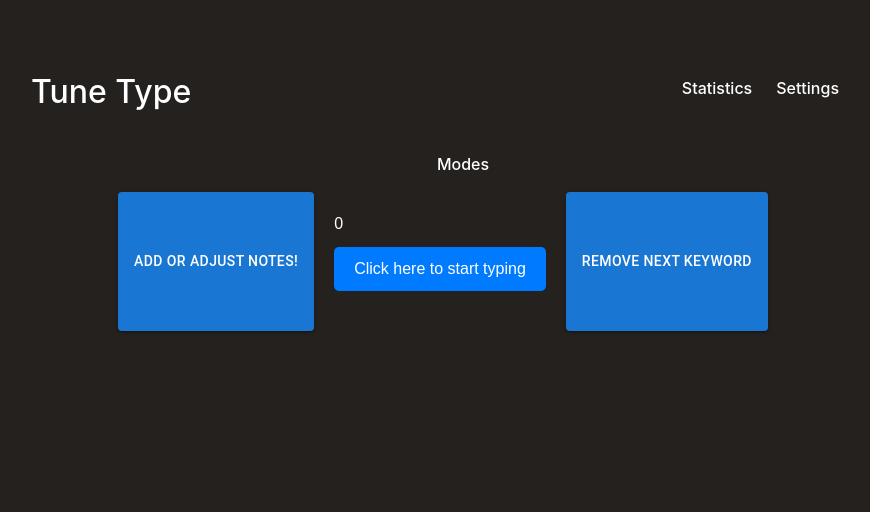
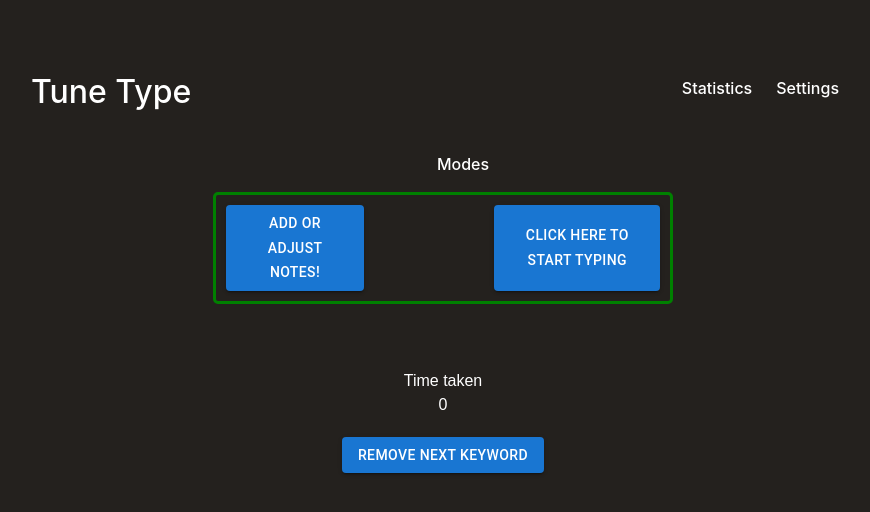
Before and after one commit to TrevorHong/TuneType, a React (Vite) app in the folder app/: page /StudyingActivity in a window 1280 px wide. Shown: the top 512 px of the page, without its empty margins (197-1067 px from the left). Built offline with nearby package versions, Linux system fonts and the light colour scheme.

Commit message:
finished making things look nicer

```diff
--- a/app/public/css/StudyingActivity.css
+++ b/app/public/css/StudyingActivity.css
@@ -1,5 +1,24 @@
 #main-content {
     display: flex;
+    flex-direction: column;
+    align-items: center;
     justify-content: center; /* Center align items horizontally */
+    /* flex-direction: row; */
+}
+
+#button-area{
+    display: flex;
     flex-direction: row;
+    justify-content: space-between;
+    gap: 30%;
+    border-radius: 5px;
+    border-style: solid;
+    border-color: green;
+    padding: 10px;
 }
+
+.Timer{
+    display:flex;
+    flex-direction: column;
+    align-items: center;
+}
--- a/app/src/Pages/StudyingActivity.tsx
+++ b/app/src/Pages/StudyingActivity.tsx
@@ -4,6 +4,7 @@ import ModalV2 from '../Components/ModalV2';
 import StudyingErrorModal from '../Components/StudyingErrorModal/StudyingErrorModal';
 
 import '/public/css/Typing.css'
+// import '/src/Components/TypingMenu/Typing.css'
 
 import '/public/css/StudyingActivity.css'
 
@@ -37,9 +38,11 @@ function StudyingActivity() {
     const removeNextKeyword = () => {
         const sentenceErrors = findSentenceErrors(text, input);
         setSentenceErrors(sentenceErrors);
-        console.log(sentenceErrors);
+        // console.log(sentenceErrors);
         // console.log(lastText);
+        setIsRunning(false);
         setReview(true);
+        setCount(0);
 
         if(keywords.length == 0 && oneMoreClick) {
             setOneMoreClick(false);
@@ -70,7 +73,10 @@ function StudyingActivity() {
     // For modal
     const [open, setOpen] = useState(false);
 
-    const handleOpen = () => setOpen(true);
+    const handleOpen = () => {
+        setOpen(true);
+        setIsRunning(false);
+    };
     const handleClose = () => setOpen(false);
 
     const handleSubmit = (input1: string, input2: string) => {
@@ -121,7 +127,7 @@ function StudyingActivity() {
             const span = paragraphRef.current.children[cursorIndex] as HTMLElement;
             if (span) {
                 const { offsetLeft, offsetTop } = span;
-                return { left: offsetLeft, top: offsetTop + 4 };
+                return { left: offsetLeft, top: offsetTop - 16 };
             }
             }
             return { left: 0, top: 0 };
@@ -129,12 +135,6 @@ function StudyingActivity() {
 
         // Calculate cursor position
         const cursorPosition = getCursorPosition();
-
-        // Effect to reset input and fetch new paragraph when the location changes
-        // useEffect(() => {
-        //     setInput('');
-        //     setParagraph('');
-        // }, [location.pathname]);
 
         useEffect(() => {
             let interval: string | number | NodeJS.Timeout | undefined;
@@ -191,48 +191,24 @@ function StudyingActivity() {
 
         const [review, setReview] = useState(false);
 
-        const handleOpenReview = () => setReview(true);
         const handleCloseReview = () => setReview(false);
     return (
-
-
-
         <div id="main-content">
             {/* Add Notes via Modal */}
+            <div id="button-area">
                 <Button variant="contained" onClick = {handleOpen}>Add or adjust notes!</Button>
+                <Button variant="contained" className="clickable-area" onClick={handleClick}>
+                    Click here to start typing
+                </Button>
+            </div>
             <ModalV2 open={open} handleClose={handleClose} handleSubmit={handleSubmit}></ModalV2>
+
+            {/* Display errors through Modal */}
             <StudyingErrorModal open={review} handleClose={handleCloseReview} errors={sentenceErrors}></StudyingErrorModal>
 
-
-
             {/* Typing Functionality */}
-            {/* <div className="App">
-                <h1>Typing Prompt</h1>
-                <p className="paragraph">
-                    {currentText.split('').map((char, index) => (
-                    <span
-                        key={index}
-                        className={input[index] === char ? 'correct' : 'incorrect'}
-                    >
-                        {char}
-                    </span>
-                    ))}
-                </p>
-                <div className="clickable-area" onClick={handleClick}>
-                    Click here to start typing
-                </div>
-                <textarea
-                    ref={textareaRef}
-                    value={input}
-                    onChange={handleChange}
-                    rows={4}
-                    cols={50}
-                    className="hidden-textarea"
-                />
-                </div> */}
 
                 <div className="App">
-                    <div className = "Timer">{count}</div>
                     <p className="paragraph" ref={paragraphRef}>
                         {currentText.split('').map((char, index) => (
                         <span
@@ -243,9 +219,10 @@ function StudyingActivity() {
                         </span>
                         ))}
                     </p>
-                    <div className="clickable-area" onClick={handleClick}>
+                    {/* <div className="clickable-area" onClick={handleClick}>
                         Click here to start typing
-                    </div>
+                    </div> */}
+                    <div>
                         <textarea
                             ref={textareaRef}
                             value={input}
@@ -261,10 +238,16 @@ function StudyingActivity() {
                             top: cursorPosition.top,
                             }}
                         />
+                    </div>
+
+
+                    <div className = "Timer">
+
+                        <div>Time taken</div>
+                        <div>{count}</div>
+                    </div>
 
                     </div>
-
-            {/* <Button variant="contained" onClick = {initializeReplacement} disabled={!text || !keywordInput}>Initialize Notes and Keywords</Button> */}
 
             <Button variant="contained" onClick = {removeNextKeyword} disabled={keywords.length === 0 && !oneMoreClick}>Remove next keyword</Button>
 
```
Lines whose indentation alone changed are shown as unchanged.
